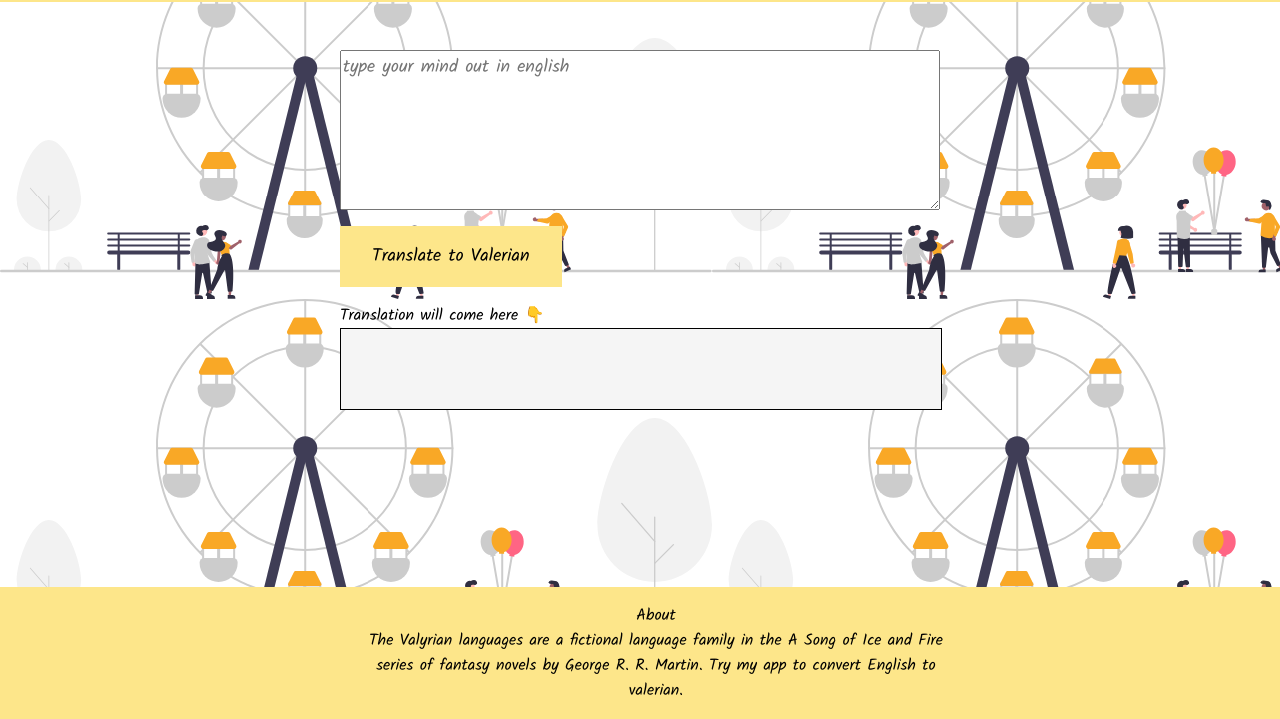
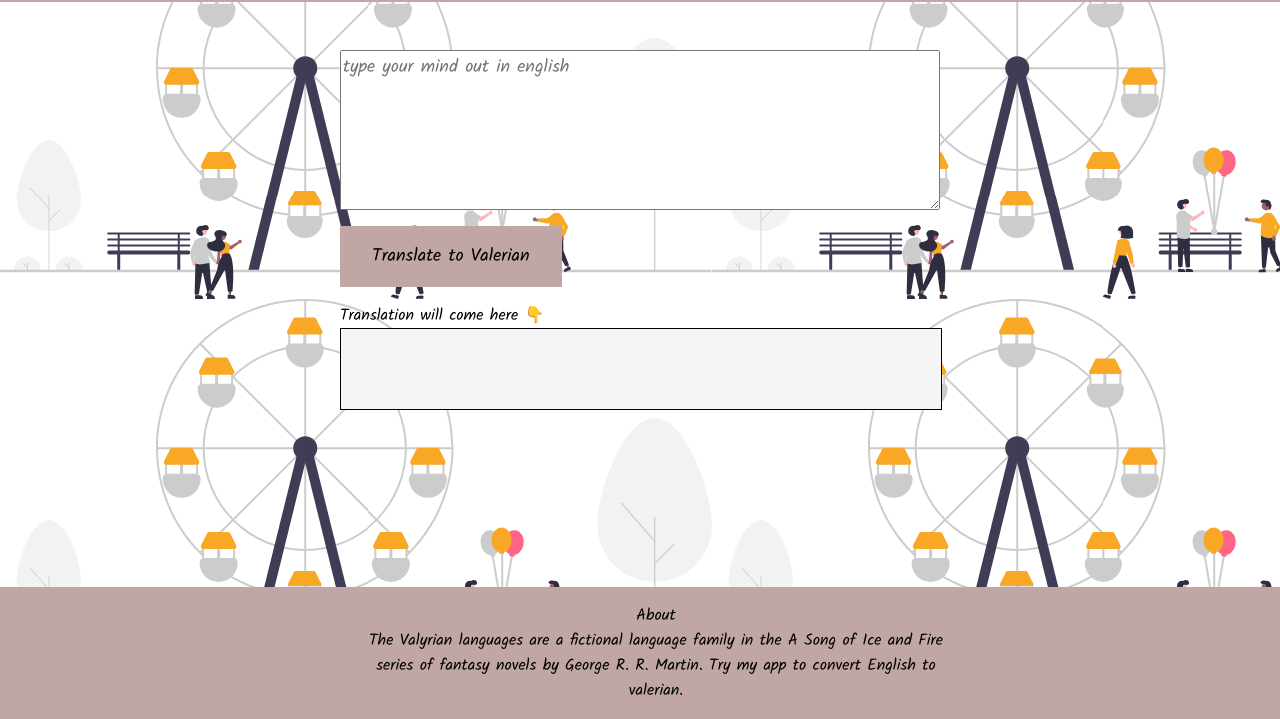
Before and after one commit to Ashish-j-shetty/banana-speak, a plain HTML site: page index.html in a window 1280 px wide. Shown: the part 81-800 px from the top of the page. Drawn offline with Linux system fonts and the light colour scheme.

Commit message:
CSS: primary color update

```diff
--- a/styles.css
+++ b/styles.css
@@ -1,7 +1,7 @@
 @import url("https://fonts.googleapis.com/css2?family=Kalam:wght@400;700&display=swap");
 
 :root {
-  --primary-color: #fde68a;
+  --primary-color: #c1a6a6;
   --width-break: 600px;
 }
 
```
